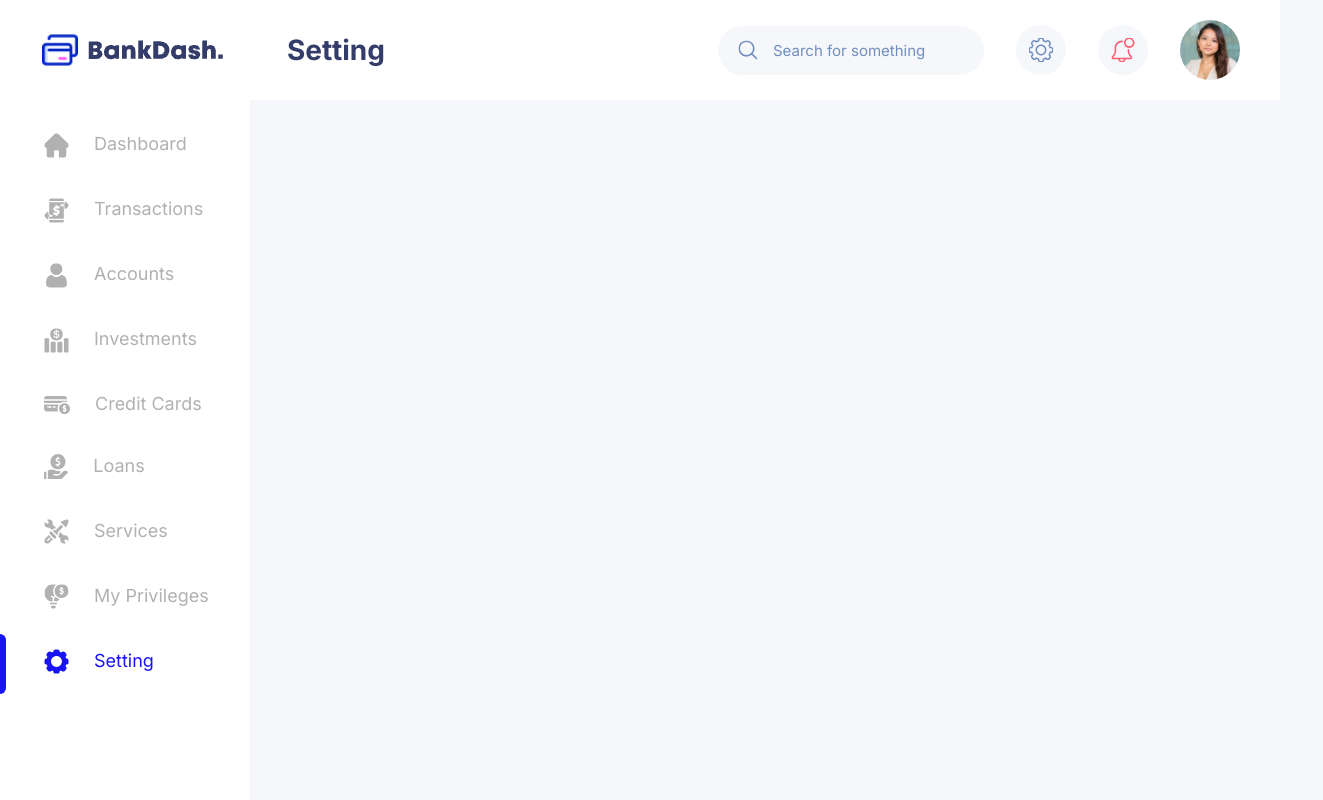
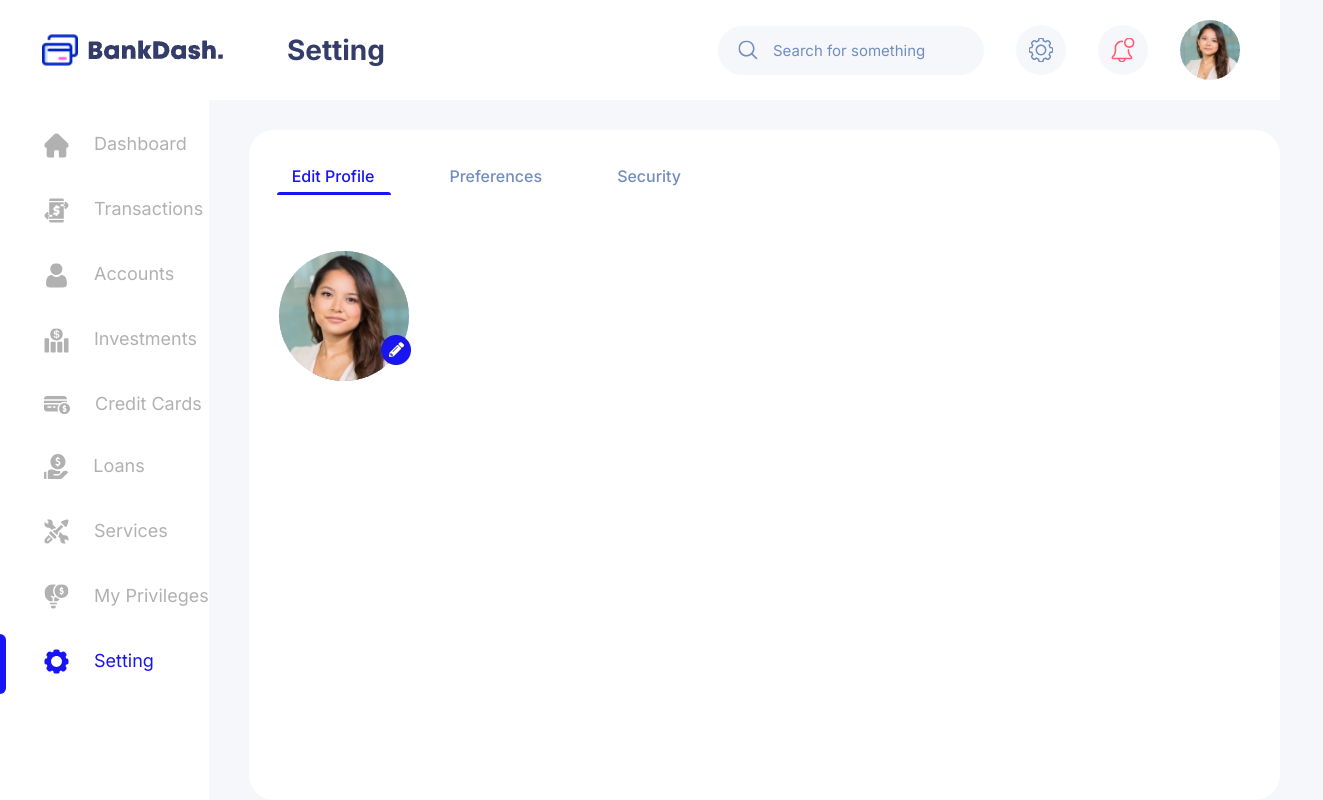
Before and after one commit to ValeriaStav/ATT-TEST-FRONT-END, a plain HTML site: page index.html in a window 1280 px wide. Shown: the whole page, 1323 px wide, since content can reach past the window. Drawn offline with Linux system fonts and the light colour scheme.

Commit message:
feat: add nav-menu & user-photo

```diff
--- a/index.html
+++ b/index.html
@@ -37,6 +37,7 @@
         />
       </div>
     </header>
+    <main>
       <!-- Sidebar -->
       <nav class="sidebar">
         <ul class="menu">
@@ -84,7 +85,10 @@
           </li>
           <li class="menu-item">
             <a href="#"
-            ><img src="./assets/icons/service.svg" alt="Services" />Services</a
+              ><img
+                src="./assets/icons/service.svg"
+                alt="Services"
+              />Services</a
             >
           </li>
           <li class="menu-item">
@@ -98,14 +102,27 @@
           <li class="menu-item active">
             <a href="#"
               ><img
-              src="./assets/icons/settings active.svg"
+                src="./assets/icons/settings_active.svg"
                 alt="Setting icon"
               />Setting</a
             >
           </li>
         </ul>
       </nav>
-    <!-- Main Window -->
-    <main></main>
+      <!-- Profile -->
+      <div class="profile-card">
+        <nav>
+          <ul class="nav-menu">
+            <li class="nav-link active"><a href="#">Edit Profile</a></li>
+            <li class="nav-link"><a href="#">Preferences</a></li>
+            <li class="nav-link"><a href="#">Security</a></li>
+          </ul>
+        </nav>
+        <div class="profile-container">
+          <img src="./assets/images/user.jpeg" alt="User Photo" />
+          <form action="#" method="post"></form>
+        </div>
+      </div>
+    </main>
   </body>
 </html>
--- a/style.css
+++ b/style.css
@@ -99,11 +99,18 @@ h2 {
     }
 }
 
+/* Main */
+
+main {
+    height: calc(100vh - 100px);
+    display: flex;
+    flex-direction: row;
+}
+
 /* Sidebar */
 
 .sidebar {
     width: 250px;
-    height: calc(100vh - 100px);
     display: flex;
     background-color: var(--background-color);
 
@@ -148,3 +155,52 @@ h2 {
         border-radius: 0 10px 10px 0;
     }
 }
+
+/* Profile */
+
+.profile-card {
+    max-width: 1110px;
+    width: 100%;
+    margin-top: 30px;
+    margin-left: 40px;
+    border-radius: 25px;
+    background-color: var(--background-color);
+}
+
+.nav-menu {
+    width: 100%;
+    margin: 35px 43px;
+    display: flex;
+    list-style: none;
+    gap: 75px;
+}
+
+.nav-link {
+    position: relative;
+
+    a {
+        font-size: 16px;
+        font-weight: 500;
+        color: var(--secondary-color);
+        text-decoration: none;
+    }
+
+    &.active a {
+        color: var(--text-active-color);
+    }
+
+    &.active:before {
+        content: "";
+        position: absolute;
+        width: 114px;
+        height: 3px;
+        top: 27px;
+        left: -15px;
+        background-color: var(--text-active-color);
+        border-radius: 10px 10px 0 0;
+    }
+}
+
+.profile-container {
+    padding: 30px;
+}
```
Also changed, not shown: assets/icons/settings_active.svg (renamed from assets/icons/settings active.svg). Lines whose indentation alone changed are shown as unchanged.
